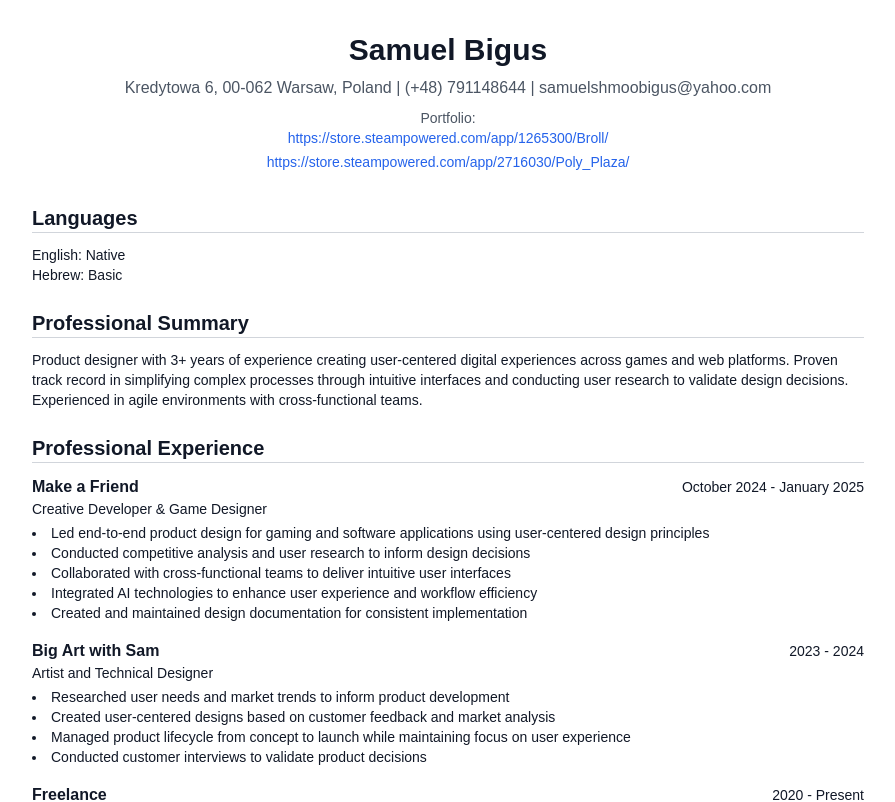
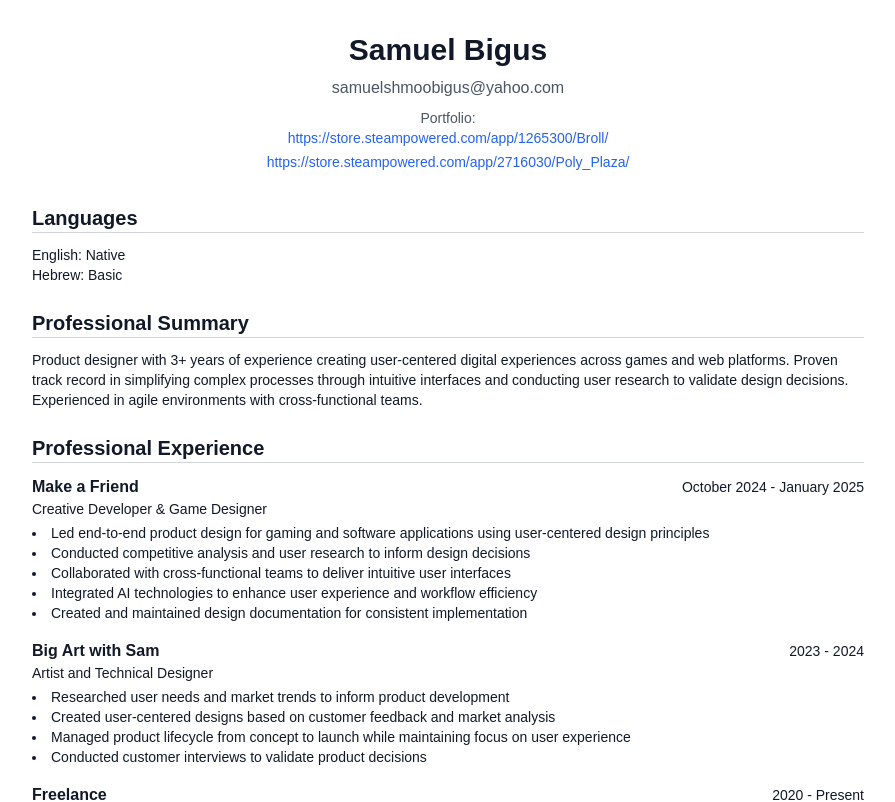
Before and after one commit to BigusGlitchEver/Portfolio, a Next.js app: page /cv in a window 1280 px wide. Shown: the top 802 px of the page, without its empty margins (192-1087 px from the left). Built offline with nearby package versions, Linux system fonts and the light colour scheme.

Commit message:
Update cv.js

```diff
--- a/src/pages/cv.js
+++ b/src/pages/cv.js
@@ -7,7 +7,7 @@ const CVPage = () => {
       <header className="text-center mb-8">
         <h1 className="text-3xl font-bold mb-2">Samuel Bigus</h1>
         <p className="text-gray-600 mb-2">
-          Kredytowa 6, 00-062 Warsaw, Poland | (+48) 791148644 | samuelshmoobigus@yahoo.com
+          samuelshmoobigus@yahoo.com
         </p>
         <div className="text-sm text-gray-600">
           Portfolio:
```
